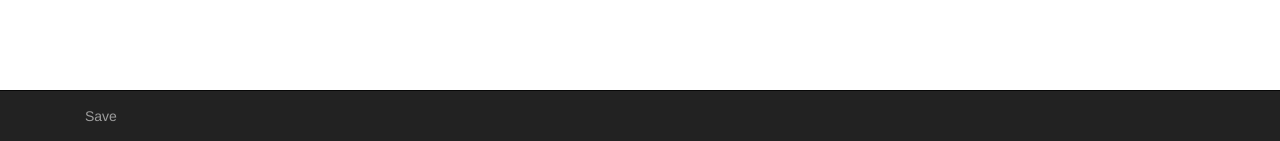
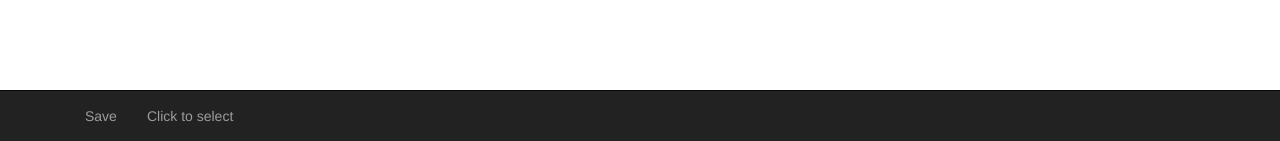
Before and after one commit to sahare92/WebAnnotatorDjango, a Django app: template web_annotator_django/mainapp/templates/AnnotatorHTML/annotator_index.html in a window 1280 px wide. Shown: the part 659-800 px from the top of the page. Run offline with Django 3.2, Linux system fonts and the light colour scheme; the template is opened without the code that fills it: most values are stand-ins (such as "Sample title", 1, 10 or a date in 2020); grey boxes marked "Sample" are stand-in pictures; parts of the project's set-up code (start-up, migrations or seed data) failed here and were passed over; some libraries are stand-ins or nearby versions.

Commit message:
Click to drag/click

```diff
--- a/web_annotator_django/mainapp/templates/AnnotatorHTML/annotator_index.html
+++ b/web_annotator_django/mainapp/templates/AnnotatorHTML/annotator_index.html
@@ -30,6 +30,7 @@
 <script>
 	//-------Using Annotorious. API - https://annotorious.github.io/api.html ------//
 	//Global variables//
+	var annotate_by_click = false; // #true - by click | #false(default) - by drag
 	var server_address = "{{server_address | safe}}";
 	var work_user = "{{user | safe}}";
 	var work_page_id = "{{page_id | safe}}";
@@ -90,7 +91,7 @@
 			num_of_removed_annotations++;
 		});
 
-		anno.addHandler('onSelectionStarted', (event)=> findAnnotationMargins(event, gray_img_element));
+		anno.addHandler('onSelectionStarted', (event)=> {if(annotate_by_click) {anno.stopSelection(); findAnnotationMargins(event, gray_img_element);}});
 	}
 
 	function reqAddAnnoListener() {
@@ -210,7 +211,6 @@
 			anno.addAnnotation(test_anno, main_anno);
 		}
 	}
-
 	</script>
 
 
@@ -260,6 +260,9 @@
 					<li>
 						<a href="#" onclick="saveWork();">Save</a>
 					</li>
+					<li>
+						<a href="#" onclick="annotate_by_click = !annotate_by_click;">Click to select</a>
+					</li>
 				</ul>
 			</div>
 			<!-- /.navbar-collapse -->
```
